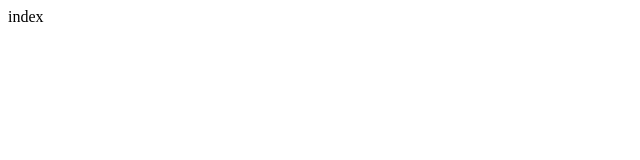
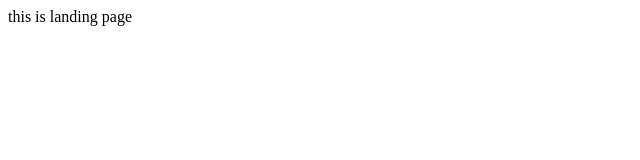
Before and after one commit to SakaiTaka23/simple-notice-frontend, a Next.js app: page / in a window 1280 px wide. Shown: the top 160 px of the page, without its empty margins (0-640 px from the left). Built offline with nearby package versions, Linux system fonts and the light colour scheme.

Commit message:
ルーティングの名前を変更

```diff
--- a/pages/index.tsx
+++ b/pages/index.tsx
@@ -1,7 +1,7 @@
 import React from 'react';
 
 const index = () => {
-  return <div>index</div>;
+  return <div>this is landing page</div>;
 };
 
 export default index;
```
Also changed, not shown: pages/survey/[id].tsx (renamed from pages/form/[id].tsx), 1 other file (tests, documents, lock files or other folders).
